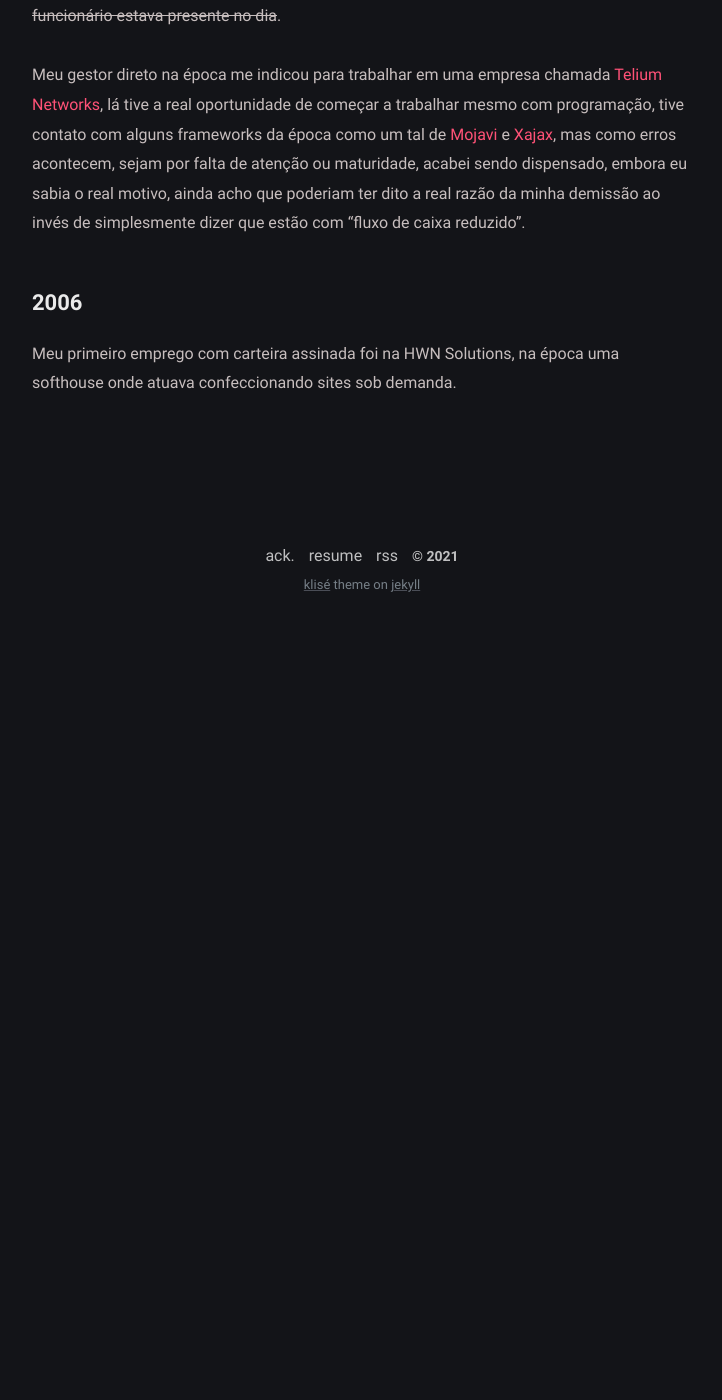
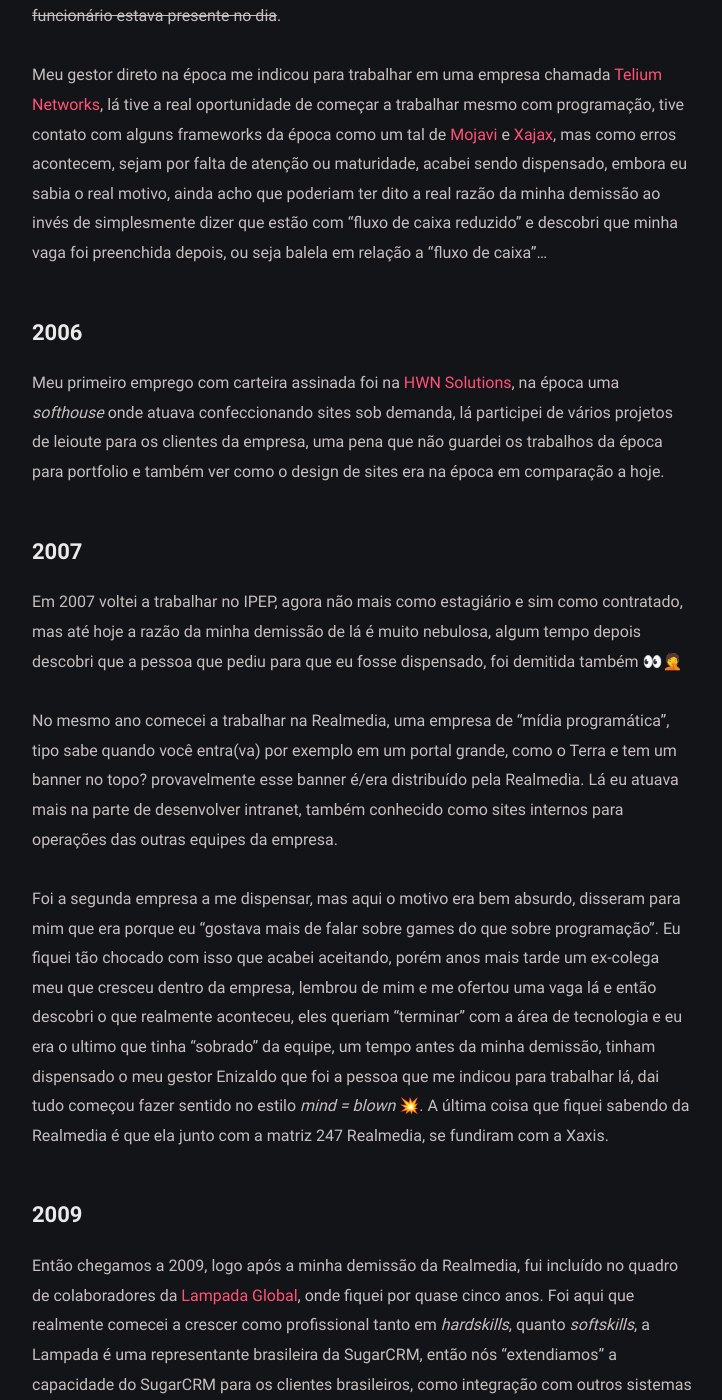
Before and after one commit to rafaelmartines/rafaelmartines.github.io, a Jekyll site: the page built from carreira.md, in a window 1280 px wide and 1400 px high, scrolled down 519 px. Shown: the whole window, without its empty margins (278-1000 px from the left). Built offline with Jekyll 4.4.1, drawn with Linux system fonts in a browser that asks for light colours; before the commit the page ends 1149 px from its top, so only the background shows below that; some of the changed text lies outside the part shown.

Commit message:
chore:carreira.md updated

```diff
--- a/carreira.md
+++ b/carreira.md
@@ -12,8 +12,44 @@
 como webmaster e webdesign, mas fiz isso e mais um pouco, desde formatar máquinas, trocar o toner da impressora a laser, atender ocorrências do
 departamento pessoal, inclusive participei da limpeza do escritório junto com outros estagiários após uma reforma ~~nenhum outro funcionário estava presente no dia~~.
 
-Meu gestor direto na época me indicou para trabalhar em uma empresa chamada [Telium Networks](https://www.telium.com.br/), lá tive a real oportunidade de começar a trabalhar mesmo com programação, tive contato com alguns frameworks da época como um tal de [Mojavi](https://github.com/hiveclick/mojavi    ) e [Xajax](https://github.com/Xajax/Xajax), mas como erros acontecem, sejam por falta de atenção ou maturidade, acabei sendo dispensado, embora eu sabia o real motivo, ainda acho que poderiam ter dito a real razão da minha demissão ao invés de simplesmente dizer que estão com "fluxo de caixa reduzido".
+Meu gestor direto na época me indicou para trabalhar em uma empresa chamada [Telium Networks](https://www.telium.com.br/), lá tive a real oportunidade de começar a trabalhar mesmo com programação, tive contato com alguns frameworks da época como um tal de [Mojavi](https://github.com/hiveclick/mojavi    ) e [Xajax](https://github.com/Xajax/Xajax), mas como erros acontecem, sejam por falta de atenção ou maturidade, acabei sendo dispensado, embora eu sabia o real motivo, ainda acho que poderiam ter dito a real razão da minha demissão ao invés de simplesmente dizer que estão com "fluxo de caixa reduzido" e descobri que minha vaga foi preenchida depois, ou seja balela em relação a "fluxo de caixa"...
 
 ## 2006
 
-Meu primeiro emprego com carteira assinada foi na HWN Solutions, na época uma softhouse onde atuava confeccionando sites sob demanda.
+Meu primeiro emprego com carteira assinada foi na [HWN Solutions](http://hwn.solutions/), na época uma *softhouse* onde atuava confeccionando sites sob demanda, lá participei de vários projetos de leioute para os clientes da empresa, uma pena que não guardei os trabalhos da época para portfolio e também ver como o design de sites era na época em comparação a hoje.
+
+## 2007
+
+Em 2007 voltei a trabalhar no IPEP, agora não mais como estagiário e sim como contratado, mas até hoje a razão da minha demissão de lá é muito nebulosa, algum tempo depois descobri que a pessoa que pediu para que eu fosse dispensado, foi demitida também 👀🤦
+
+No mesmo ano comecei a trabalhar na Realmedia, uma empresa de "mídia programática", tipo sabe quando você entra(va) por exemplo em um portal grande, como o Terra e tem um banner no topo? provavelmente esse banner é/era distribuído pela Realmedia. Lá eu atuava mais na parte de desenvolver intranet, também conhecido como sites internos para operações das outras equipes da empresa.
+
+Foi a segunda empresa a me dispensar, mas aqui o motivo era bem absurdo, disseram para mim que era porque eu "gostava mais de falar sobre games do que sobre programação". Eu fiquei tão chocado com isso que acabei aceitando, porém anos mais tarde um ex-colega meu que cresceu dentro da empresa, lembrou de mim e me ofertou uma vaga lá e então descobri o que realmente aconteceu, eles queriam "terminar" com a área de tecnologia e eu era o ultimo que tinha "sobrado" da equipe, um tempo antes da minha demissão, tinham dispensado o meu gestor Enizaldo que foi a pessoa que me indicou para trabalhar lá, dai tudo começou fazer sentido no estilo *mind = blown* 💥. A última coisa que fiquei sabendo da Realmedia é que ela junto com a matriz 247 Realmedia, se fundiram com a Xaxis.
+
+## 2009
+
+Então chegamos a 2009, logo após a minha demissão da Realmedia, fui incluído no quadro de colaboradores da [Lampada Global](https://www.lampadaglobal.com.br/), onde fiquei por quase cinco anos. Foi aqui que realmente comecei a crescer como profissional tanto em *hardskills*, quanto *softskills*, a Lampada é uma representante brasileira da SugarCRM, então nós "extendiamos" a capacidade do SugarCRM para os clientes brasileiros, como integração com outros sistemas internos dos clientes ou até mesmo customizações que não envolviam integrações. Aqui conheci pessoas incríveis que pontencializaram demais minha carreira, enquanto trabalhei lá, trabalhei nos três escritórios, eu entrei quando era na Bela Cintra, passando pelo edifício que ficava em frente ao Copam na República e então em uma residência perto da avenida Santo Amaro.
+
+Tomei a decisão de sair da empresa e tomar um intervalo de descanso bem longo, até começar procurar emprego novamente.
+
+## 2015
+
+Depois de um bom descanso, começo a procurar emprego e então apareceu a oportunidade de trabalhar na [SisAlu - Sistema de Gestão Escolar](https://sisalu.com.br/), a maior vantagem de trabalhar lá é que a empresa fica na Praça da Árvore, bem pertinho de onde moro. Lá minhas atividades envolviam dar suporte a versão para navegadores do TutorWeb, que é um software escrito em Visual Basic, criação do dono da SisAlu, e que de tanta demanda o dono da SisAlu resolveu criar a versão web.
+
+Por causa do clima e de discordâncias de idéias acabei pedindo o meu desligamento do quadro de funcionários.
+
+## 2016
+
+Longevo, o segundo grande marco na minha carreira como engenheiro de software, fui literalmente o primeiro membro da equipe de desenvolvedores ~~sem contar o meu gestor~~, o objetivo aqui era grande, migrar um sistema legado de gestão municipal para tecnologias atuais, foi nessa época que criei uma grande intimidade com o [framework Symfony](https://symfony.com/) e o [Sonata](https://symfony.com/projects/sonataproject). Na época eu não tinha conhecimento nenhum no Symfony e para aumentar ainda mais o desafio tinha acabado de sair a versão 3.0 que difere muito da versão 2.0 que é que mais tinha conteúdo para consulta no [Stack Overflow](https://stackoverflow.com/), aqui também conheci pessoas incríveis que me ajudaram bastante nessa tarefa tortuosa que foi a migração. Infelizmente com experiência que tenho hoje, percebo que muitas decisões erradas foram tomadas e eu por falta de experiência suficiente em *hardskills* e *softskills* não tive como questionar ou me posicionar a respeito.
+
+A Longevo infelizmente acabou encerrando as suas atividades em São Paulo e o projeto de migração hoje está nas mãos da empresa [Lliege](https://lliege.com.br/), onde, pelo pouco que fiquei sabendo, o projeto já avançou muito.
+
+## 2017
+
+Enquanto trabalhava na Longevo, surgiu a oportunidade de tentar ~~mais uma vez~~ entrar na [Just Digital](https://justdigital.com.br/) ou Just 💁 como preferir. Aqui comecei a aprender a "mexer" com [Drupal](https://www.drupal.org/), inclusive tenho até [um certificado de um curso que fiz na Acquia](https://drive.google.com/file/d/0By65WrH4cV36TGRwWjRaMkxpN28/view?resourcekey=0-1g6RZ1EB3rrwMS0eSa7mkQ), mas acabei então sendo alocado para trabalhar na [Ideal Invest](https://www.pravaler.com.br/) como "consultor da Just" para dar manutenção no sistema legado da empresa, então trabalhei entre 2017 e 2018 como consultor até surgir a oportunidade de ingressar oficialmente no quadro de funcionários da Ideal Invest, hoje conhecida como PRAVALER.
+
+## 2018 até hoje
+
+Dentro do PRAVALER, junto com minha atual equipe estamos aos poucos migrando módulos do sistema legado e criando microsserviços, desde módulo de avaliação de crédito até módulo de negativação, ~~que negativa e desnegativa os clientes~~ por exemplo.
+
+## Continua...
```
